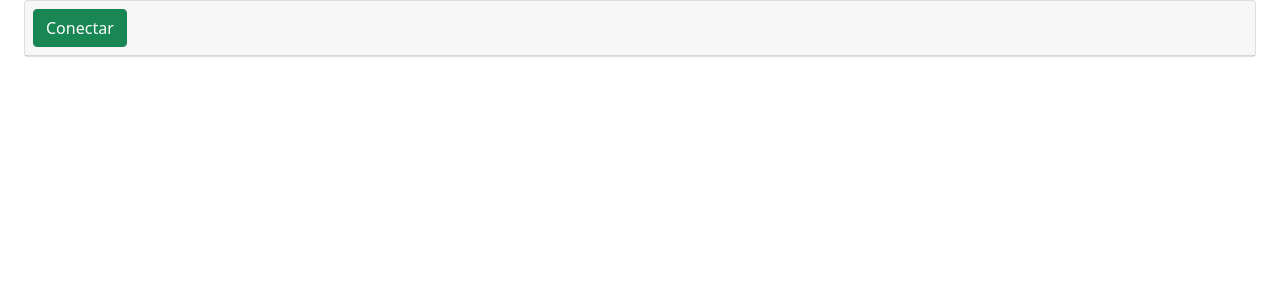
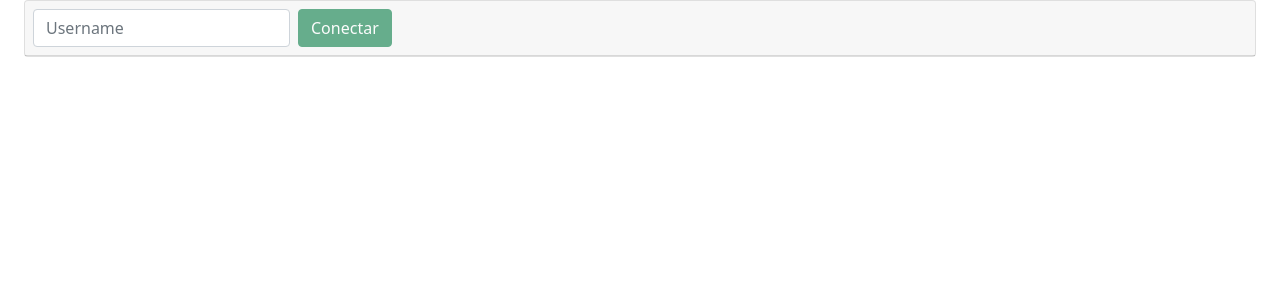
Before and after one commit to JoseCarlos512/chat-frontend-angular, an Angular app: page /chat in a window 1280 px wide. Shown: the top 300 px of the page. Built offline with nearby package versions, Linux system fonts and the light colour scheme.

Commit message:
agregar funcionalidad, cuando un nuevo usuario se conecta notificar a todos

```diff
--- a/src/app/chat/chat.component.html
+++ b/src/app/chat/chat.component.html
@@ -2,10 +2,13 @@
     <div class="card-header">
         <ul class="nav nav-pills card-header-pills">
             <li class="nav-item" style="margin-right: 8px;" *ngIf="!conectado">
-                <button class="btn btn-success" type="button" (click)="conectar()">Conectar</button>
+                <input [(ngModel)]="mensaje.username" class="form-control" placeholder="Username" name="username" type="text">
             </li>
-            <li class="nav-item" *ngIf="conectado">
-                <button class="btn btn-warning" type="button" (click)="desconectar()">Desconectar</button>
+            <li class="nav-item" style="margin-right: 8px;" >
+                <button class="btn btn-success" *ngIf="!conectado" [disabled]="!mensaje.username" type="button" (click)="conectar()">Conectar</button>
+            </li>
+            <li class="nav-item">
+                <button *ngIf="conectado"  class="btn btn-warning" type="button" (click)="desconectar()">Desconectar</button>
             </li>
         </ul>
     </div>
@@ -14,7 +17,8 @@
         <!-- list-group-flush : Sin bordes de la caja del mensaje-->
         <ul class="list-group list-group-flush">
             <li class="list-group-item list-group-item-light" *ngFor="let mensaje of mensajes">
-                {{mensaje.fecha | date: 'shortTime'}} : {{mensaje.texto}}
+                <span *ngIf="mensaje.tipo=='NUEVO_USUARIO'"> {{mensaje.fecha | date: 'shortTime'}} {{mensaje.texto}} @{{mensaje.username}}</span>
+                <span *ngIf="mensaje.tipo=='MENSAJE'"> {{mensaje.fecha | date: 'shortTime'}} {{mensaje.username}} : {{mensaje.texto}} </span>
             </li>
         </ul>
     </div>
--- a/src/app/chat/chat.component.ts
+++ b/src/app/chat/chat.component.ts
@@ -33,6 +33,10 @@ export class ChatComponent implements OnInit {
         this.mensajes.push(mensaje);
         console.log(mensaje)
       })
+
+      this.mensaje.tipo = 'NUEVO_USUARIO';
+      this.client.publish({destination: '/app/mensaje', body: JSON.stringify(this.mensaje)});
+
     }
 
     this.client.onDisconnect = (frame) => {
@@ -54,6 +58,7 @@ export class ChatComponent implements OnInit {
    * prefijo /app como se ha indicado en el backend
    */
   enviarMensaje(): void {
+    this.mensaje.tipo = 'MENSAJE';
     this.client.publish({destination: '/app/mensaje', body: JSON.stringify(this.mensaje)});
     this.mensaje.texto = '';
   }
--- a/src/app/chat/models/mensaje.ts
+++ b/src/app/chat/models/mensaje.ts
@@ -1,4 +1,6 @@
 export class Mensaje {
     texto: string = "";
     fecha!: Date;
+    username!: string;
+    tipo!: string;
 }
```
